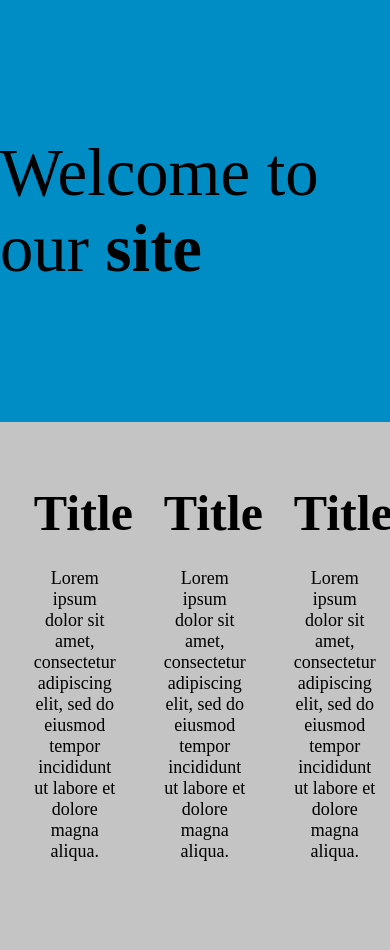
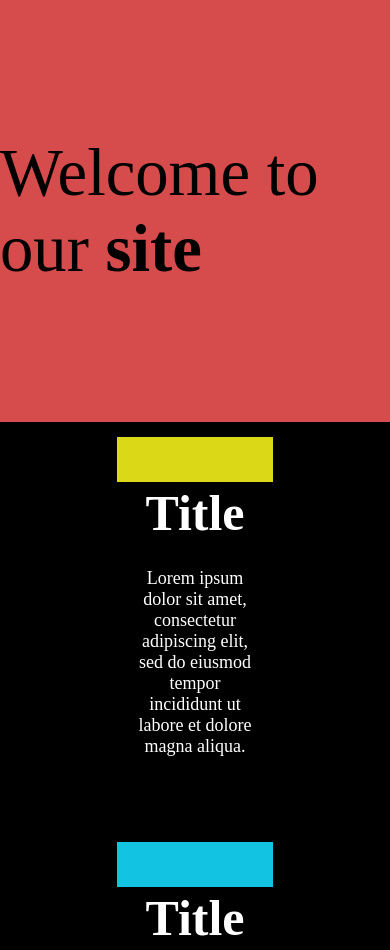
Before and after one commit to DKYoungOne/First-Responsive-Website, a plain HTML site: page index.html in a window 390 px wide. Shown: the top 950 px of the page. Drawn offline with Linux system fonts and the light colour scheme.

Commit message:
Adjusted CSS to cover small screen edge case as best as I could for now.

```diff
--- a/stylesheet.css
+++ b/stylesheet.css
@@ -20,7 +20,7 @@ body
 header
 {
     display: flex;
-    background-color: rgb(0, 141, 197);
+    background-color: rgb(214, 75, 75);
     grid-area: 1 / 1 / 2 / 2;
     font-size: 50pt;
     justify-content: center;
@@ -32,17 +32,17 @@ footer
 {
     display: flex;
     justify-content: center;
-    background-color: rgb(196, 196, 196);
     grid-area: 2 / 1 / 3 / 2;
-    justify-content: space-evenly;
-
+    flex-flow: column;
+    background-color: black;
+    color: white
 }
 
 .child
 {
 
     /* height: 70%; */
-    width: 16%;
+    width: 40%;
     padding: 15px;
     text-align: center;
     font-size: 25pt;
@@ -62,11 +62,11 @@ footer
 {
     display: flex;
     font-size: 18px;
-
+    width: 80%;
     position: relative;
     text-align: center;
     top: -55px;
-
+    margin: 0 auto;
 
 }
 
@@ -77,7 +77,17 @@ footer
     margin: auto;
     position: relative;
 }
+#firstSection .rectangle{
+    background-color: rgb(219, 216, 24);
+}
 
+#secondSection .rectangle{
+    background-color: rgb(19, 195, 226);
+}
+
+#thirdSection .rectangle{
+    background-color: rgb(86, 218, 25);
+}
 
 
 @media (min-width: 576px)
```
